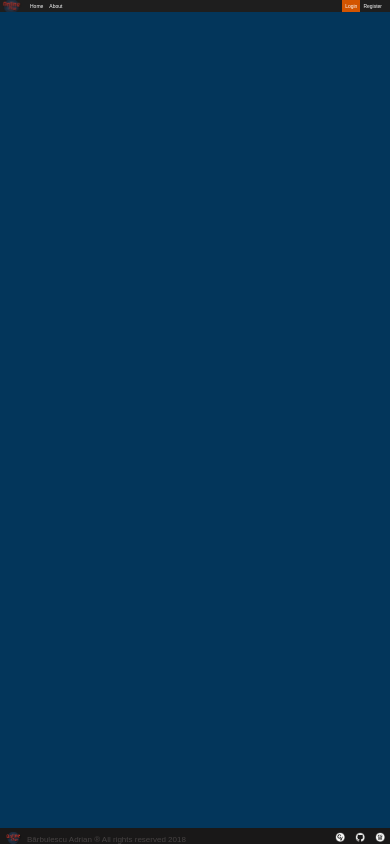
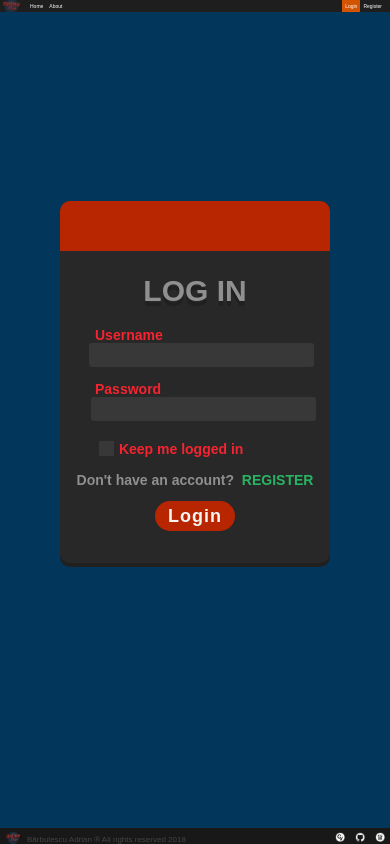
Before and after one commit to ST4NSB/chat-online, a PHP site: page /login.html in a window 390 px wide. Run offline with PHP 8.4, Linux system fonts and the light colour scheme.

Commit message:
login responsive

```diff
--- a/assets/css/aboutstyle.css
+++ b/assets/css/aboutstyle.css
@@ -33,10 +33,7 @@
 }
 
 .about__text span {
-  padding: 4px;
-  background-color: #3b8beb;
-  color: #f5f5f5;
-  border-radius: 10px;
+  color: #1b8beb;
 }
 
 @media screen and (max-width: 800px) {
--- a/assets/css/loginstyle.css
+++ b/assets/css/loginstyle.css
@@ -1,16 +1,14 @@
 .main__login {
-  padding: 20px;
-  min-height: 100%;
-  margin: 0 auto -50px;
+  padding: 1px;
 }
 
 .login__window {
   background-color: #282828;
   box-shadow: 0 4px #202020;
 	width: 470px;
-	min-width: 380px;
 	height: 362px;
 	margin: 200px auto;
+  margin-bottom: 30px;
   border-radius: 10px;
 }
 
@@ -143,3 +141,61 @@
 .login__link:hover {
   text-decoration: underline;
 }
+
+@media screen and (max-width: 500px) {
+  .login__window {
+    width: 370px;
+  }
+  .login__content h1 {
+    font-size: 30px;
+  }
+  .login__username label , .login__password label, .login__checkbox {
+    padding-left: 15px;
+  }
+  .login__username input, .login__password input {
+    padding: 3px;
+  }
+}
+
+@media screen and (max-width: 400px) {
+  .login__window {
+    width: 270px;
+  }
+  .login__content h1 {
+    font-size: 30px;
+  }
+  .login__username label , .login__password label, .login__checkbox {
+    padding-left: 35px;
+    font-size: 14px;
+  }
+  .login__username input, .login__password input {
+    padding: 3px;
+  }
+  .login__registermsg {
+    font-size: 14px;
+  }
+  .login__failmessage {
+    font-size: 14px;
+  }
+  .login__button {
+    padding-top: 10px;
+  }
+  .login__button button {
+    height: 30px;
+    width: 80px;
+  }
+}
+
+@media screen and (max-height: 768px) {
+  .login__window {
+    margin-top: 90px;
+    margin-bottom: 10px;
+  }
+}
+
+@media screen and (max-height: 600px) {
+  .login__window {
+    margin-top: 60px;
+    margin-bottom: 1px;
+  }
+}
--- a/login.html
+++ b/login.html
@@ -28,7 +28,7 @@
   </header>
 
 
-<!--
+
   <main class="main__login">
     <form class="form__login">
       <div class="login__window">
@@ -63,7 +63,7 @@
       </div>
     </form>
   </main>
--->
+
 
 
 
```
